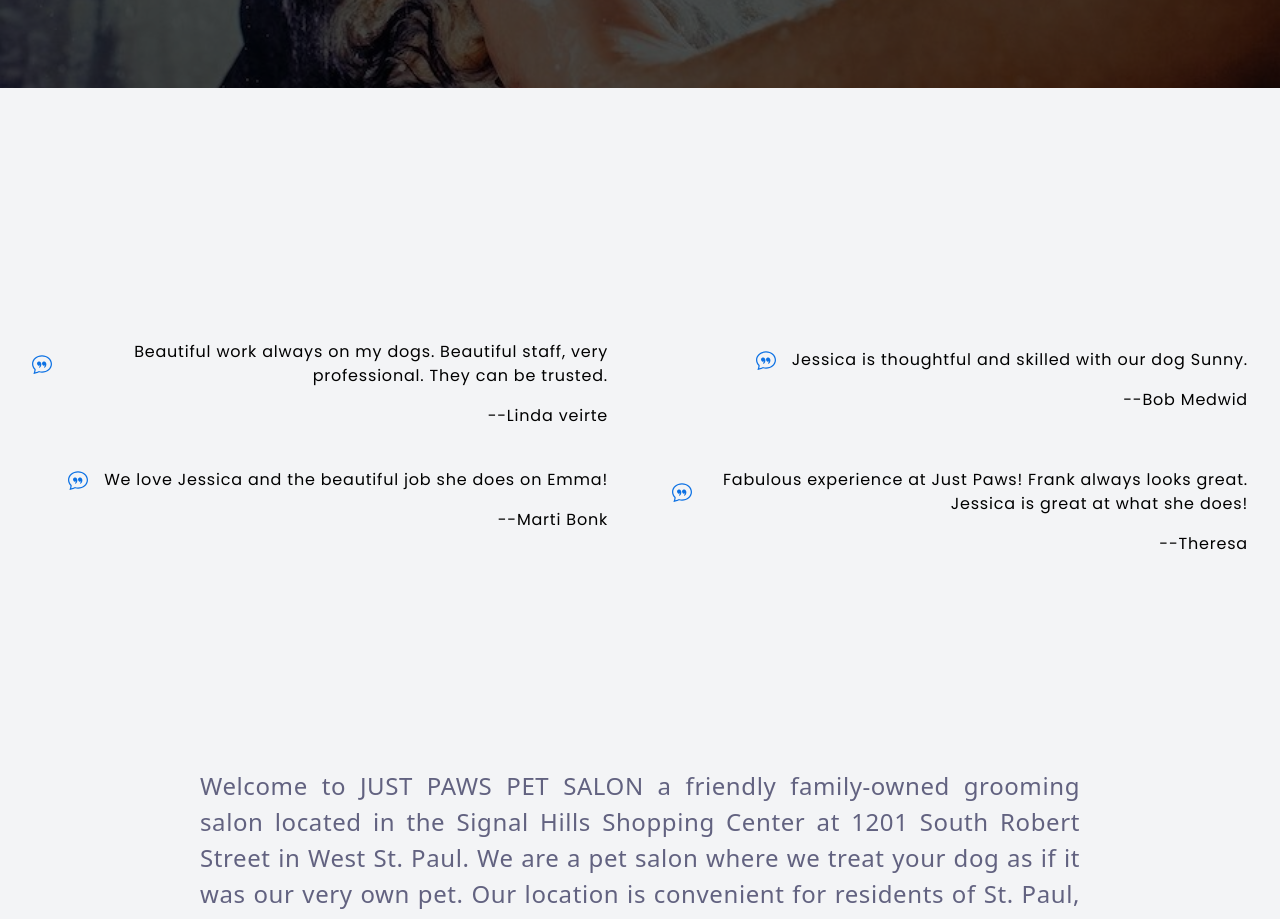
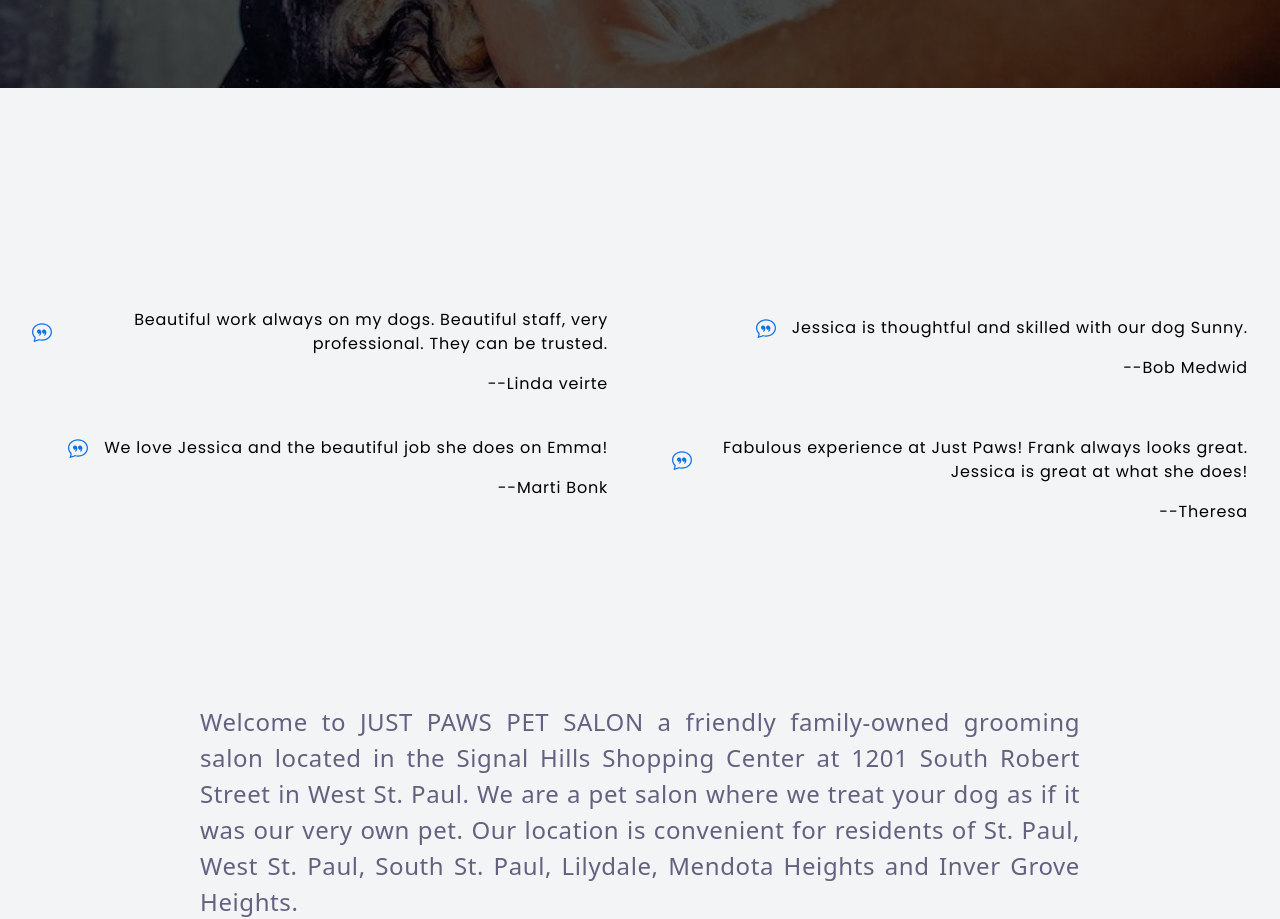
Before and after one commit to latz09/justpaws, a Next.js app: page / in a window 1280 px wide. Shown: the part 680-1599 px from the top of the page. Built offline with nearby package versions, Linux system fonts and the light colour scheme.

Commit message:
fixed module

```diff
--- a/components/Testimonials/TestimonialComponent.js
+++ b/components/Testimonials/TestimonialComponent.js
@@ -1,11 +1,11 @@
 import Comment from './Comment';
-import { comments } from '../../data/Comments';
+import { comments } from '../../data/comments';
 import { motion } from 'framer-motion';
 const TestimonialComponent = () => {
 	const firstFourComments = comments.slice(0, 4);
 
 	return (
-		<div className='py-20 md:py-40 grid place-items-center'>
+		<div className='py-20 md:py-32 grid place-items-center'>
 			<motion.h1
 				className='text-4xl'
 				initial={{ opacity: 1 }}
```
